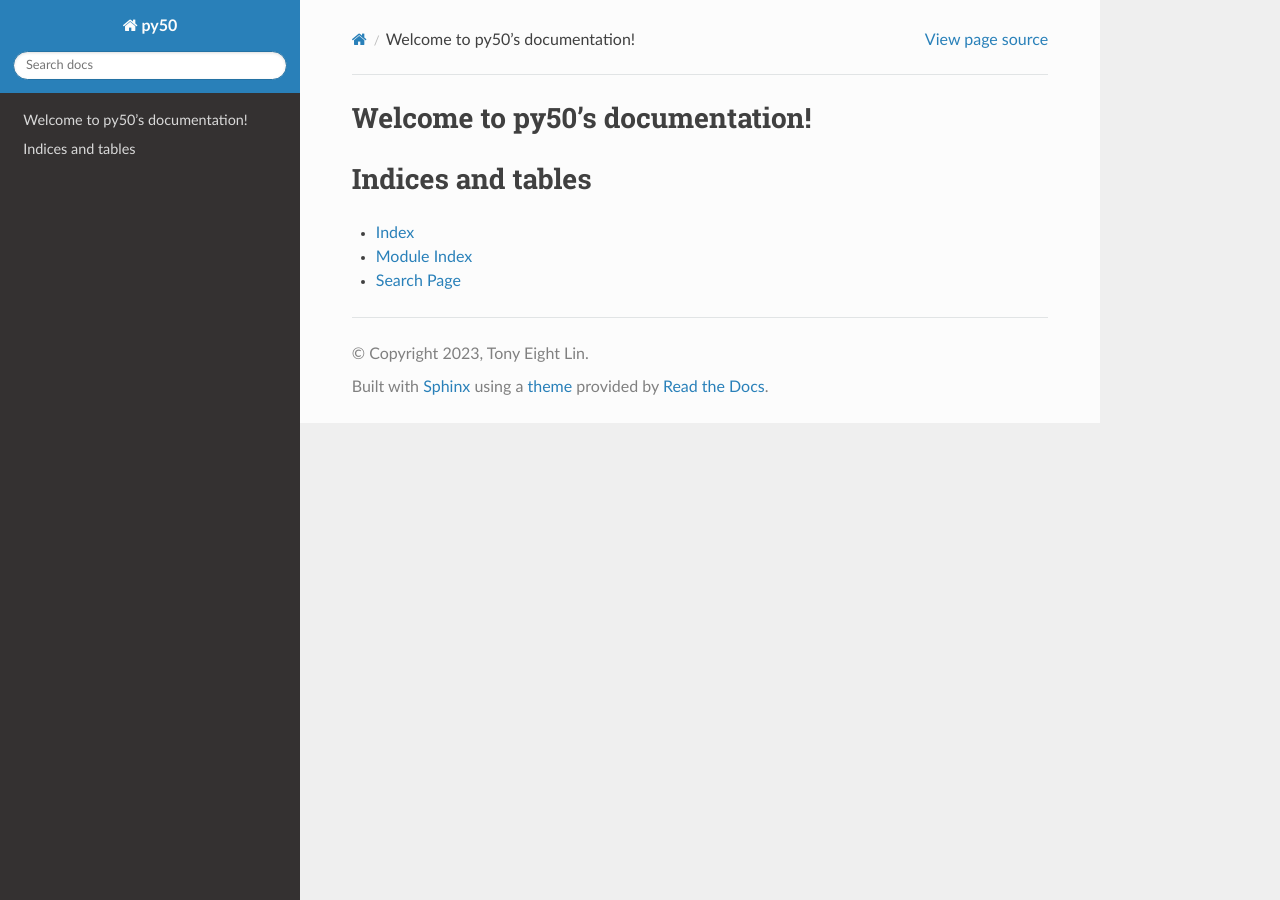
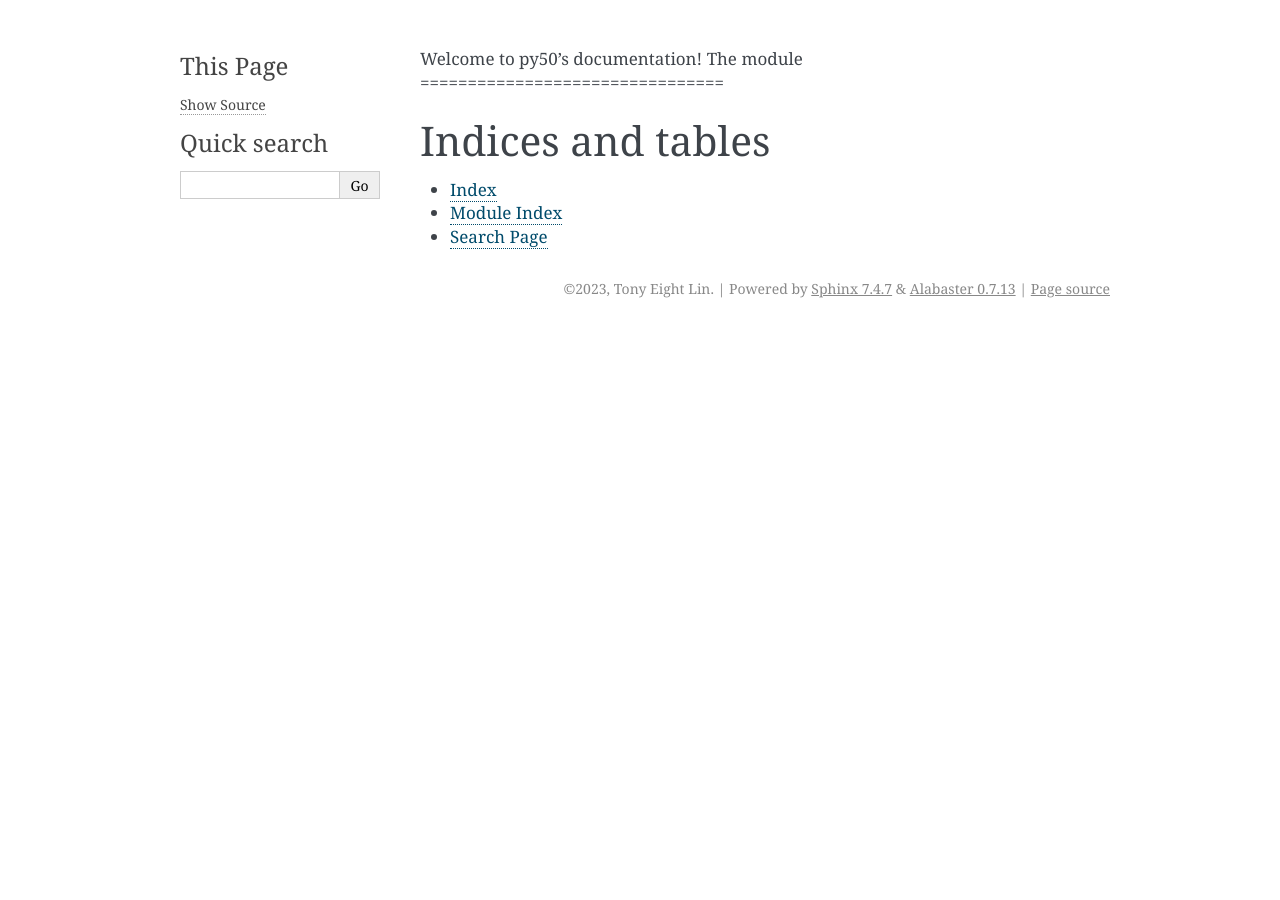
Before and after one commit to tlint101/py50, a Sphinx documentation site: the page built from docs/index.rst, in a window 1280 px wide. Built offline with Sphinx 7.4.7, drawn with Linux system fonts in a browser that asks for light colours.

Commit message:
Update documents in docs directory

```diff
--- a/docs/conf.py
+++ b/docs/conf.py
@@ -14,14 +14,17 @@ release = 'v0.1.0'
 # -- General configuration ---------------------------------------------------
 # https://www.sphinx-doc.org/en/master/usage/configuration.html#general-configuration
 
-extensions = ['sphinx_rtd_theme',]
+extensions = [
+    'sphinx_rtd_theme',
+]
 
 templates_path = ['_templates']
-exclude_patterns = []
+exclude_patterns = ['_build', 'Thumbs.db', '.DS_Store']
 
 
 
 # -- Options for HTML output -------------------------------------------------
 # https://www.sphinx-doc.org/en/master/usage/configuration.html#options-for-html-output
 
-html_theme = "sphinx_rtd_theme"
+html_theme = "alabaster"
+html_static_path = ['_static']
--- a/docs/index.rst
+++ b/docs/index.rst
@@ -1,9 +1,10 @@
 .. py50 documentation master file, created by
-   sphinx-quickstart on Thu Nov 23 10:24:52 2023.
+   sphinx-quickstart on Thu Nov 23 10:51:50 2023.
    You can adapt this file completely to your liking, but it should at least
    contain the root `toctree` directive.
 
 Welcome to py50's documentation!
+The module
 ================================
 
 .. toctree::
```
